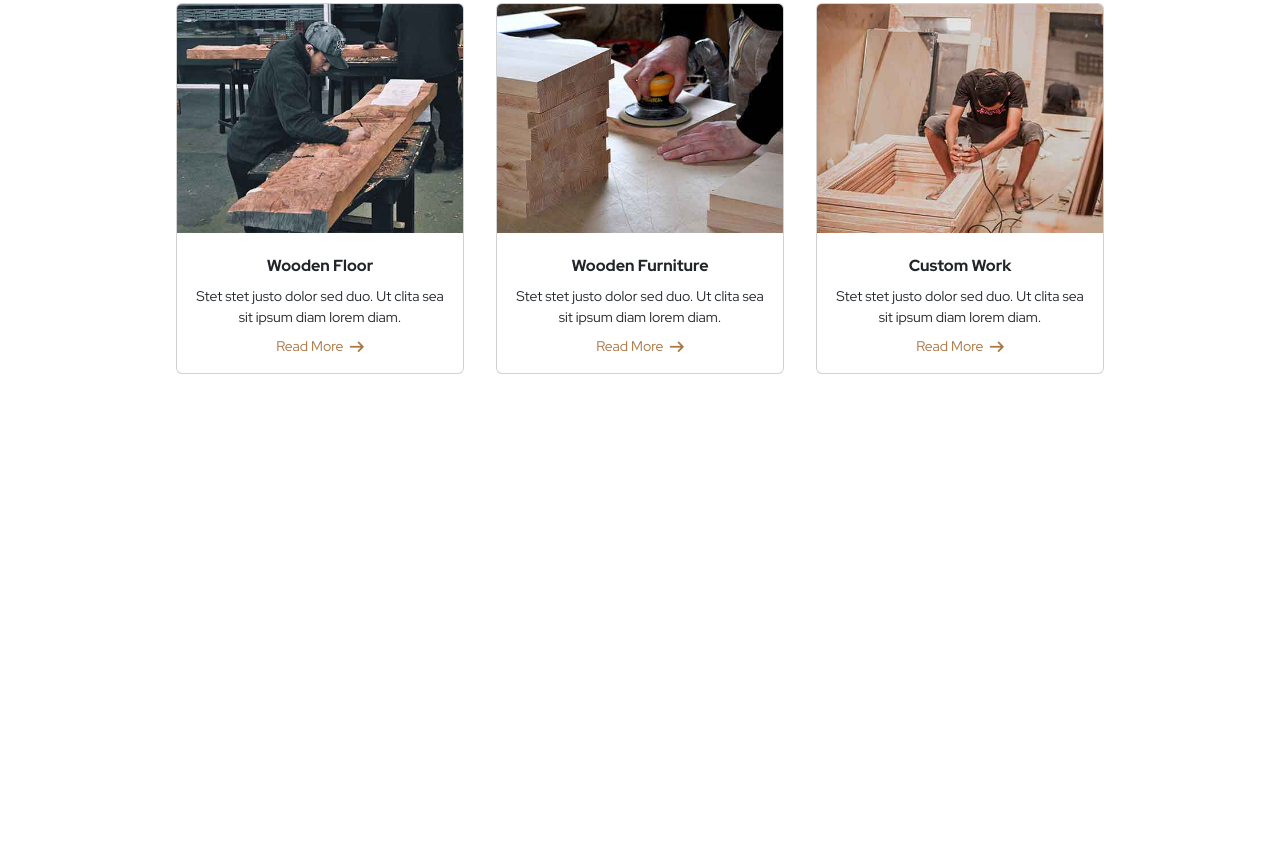
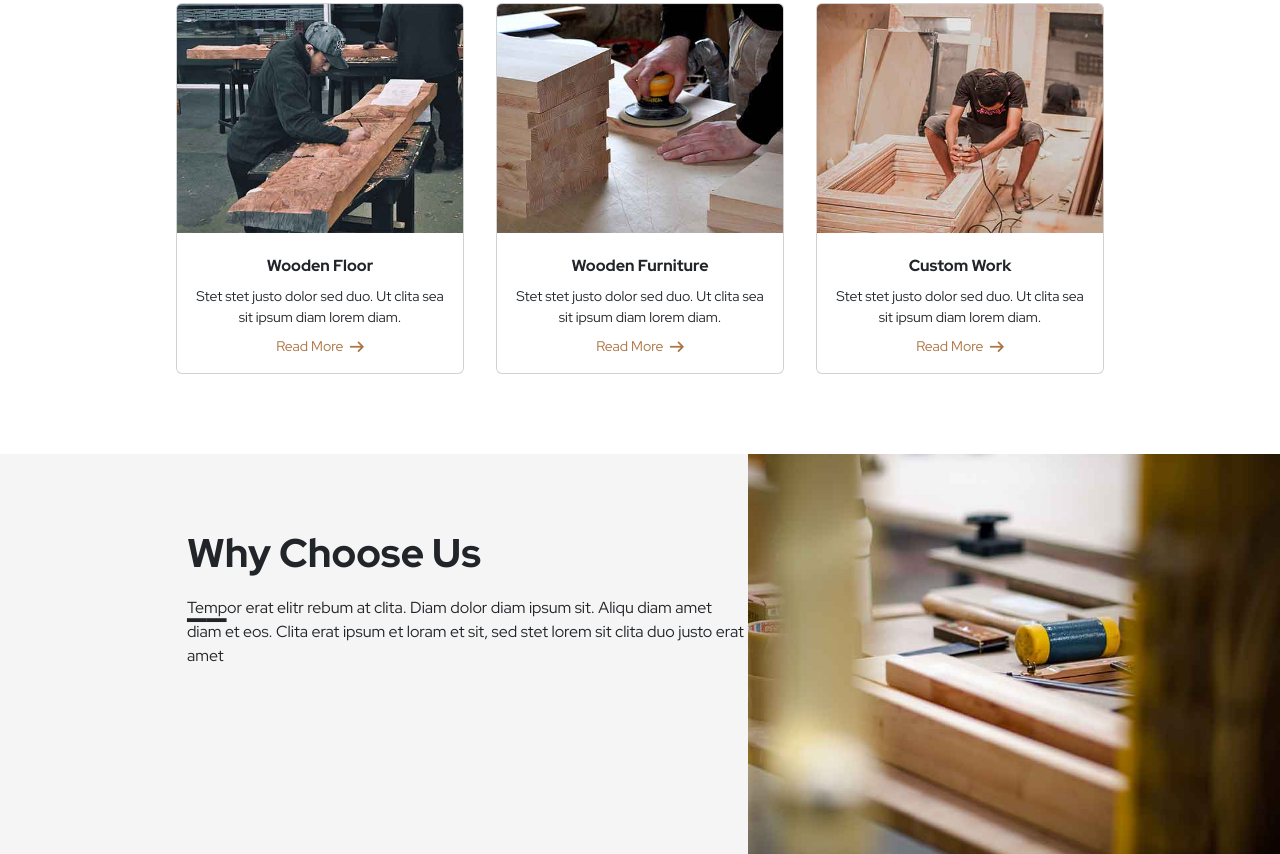
Before and after one commit to mohabrd/projet_remed_mohamed, a website: page index.html in a window 1280 px wide. Shown: the part 2294-3148 px from the top of the page. Before the commit the page ends 2684 px from the top, so only its background shows below. Drawn offline with nearby package versions, Linux system fonts and the light colour scheme.

Commit message:
ajout de la section why choose us, son titre et son paragraphe + leurs propriétés css

```diff
--- a/index.html
+++ b/index.html
@@ -266,6 +266,17 @@
             </div>
         </section>
 
+        <section class="why">
+            <div class="whytxt">
+                <h1>Why Choose Us __</h1>
+                <span>Tempor erat elitr rebum at clita. Diam dolor diam ipsum sit. Aliqu diam amet <br> diam et eos.
+                    Clita erat ipsum et loram et sit, sed stet lorem sit clita duo justo erat <br> amet</span>
+                </div>
+                <div class="whyimg">
+                    <img src="./public/img/feature.jpg" alt="" width="100%">
+                </div>
+        </section>
+
     </main>
 
 
--- a/src/sass/app.scss
+++ b/src/sass/app.scss
@@ -15,3 +15,4 @@ $fa-font-path : "../../node_modules/@fortawesome/fontawesome-free/webfonts";
 @import "./modules/section_home";
 @import "./modules/section_about";
 @import "./modules/section_services";
+@import "./modules/section_why";
--- /dev/null
+++ b/src/sass/modules/_section_why.scss
@@ -0,0 +1,54 @@
+* {
+    font-family: "redhat";
+}
+
+body {
+    margin: 0;
+    padding: 0;
+    height: 100vh;
+    width: 100vw;
+    overflow-x: hidden;
+}
+
+.why {
+    display: flex;
+    height: 50vh;
+    width: 100vw;
+    background-color: #f5f5f5;
+    justify-content: flex-start;
+}
+
+.whyimg {
+    display: flex;
+    width: 50%;
+
+
+}
+
+.whyimg img {
+    display: flex;
+    justify-content: flex-end;
+    object-fit: cover;
+}
+
+.whytxt {
+    display: flex;
+    justify-content: flex-start;
+
+
+}
+
+.whytxt h1 {
+    display: flex;
+    font-weight: bolder;
+    margin-top: 10%;
+    margin-left: 25%;
+    width: 45%;
+
+}
+.whytxt span {
+    display: flex;
+    margin-top: 18.88%;
+    margin-left: -45%;
+
+}
```
Also changed, not shown: public/css/app.css.
